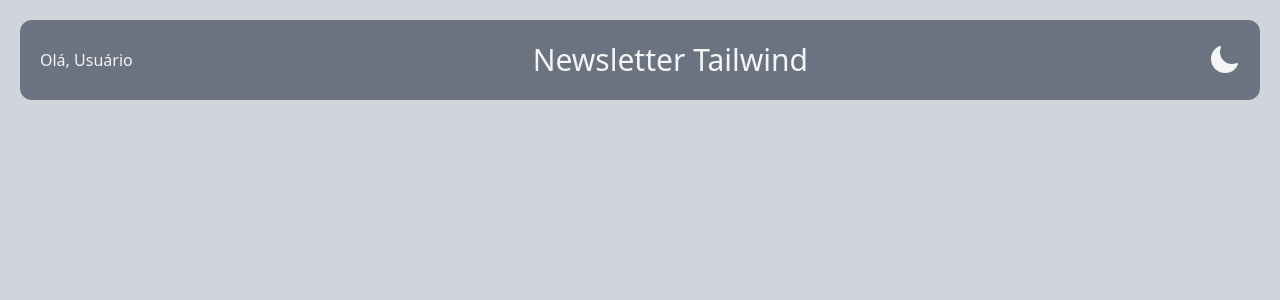
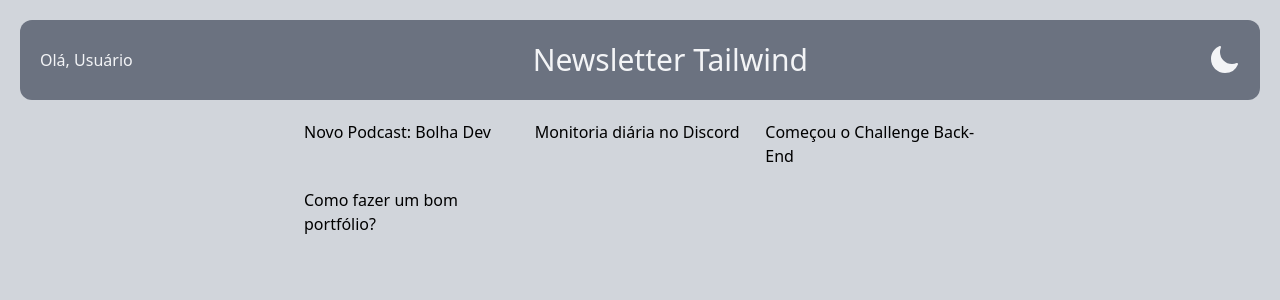
Before and after one commit to lucivandosousa/newsletter-tailwind, a React (Vite) app: page / in a window 1280 px wide. Shown: the top 300 px of the page. Built offline with nearby package versions, Linux system fonts and the light colour scheme.

Commit message:
feat: create list of articles

```diff
--- /dev/null
+++ b/article.json
@@ -0,0 +1,49 @@
+[
+  {
+    "title": "Novo Podcast: Bolha Dev",
+    "text": [
+      "A nossa bolha ficou muito mais unida e informada essa semana, com o lançamento do podcast diário Bolha Dev!  Em todas as tardes de segunda a sexta-feira, Marcus Mendes apresenta as melhores notícias da Newsletter do Filipe Deschamps, além de trazer conteúdos e dicas interessantes do Aluraverso.",
+      "Confira o último episódio do Bolha Dev, em que o Marcus falou sobre a Anatel intensificando combate contra pirataria, reconhecimento facial por sonar, treinamento de drones no metaverso e muito mais!"
+    ],
+    "tags": [
+      "podcast",
+      "bolhadev"
+    ]
+  },
+  {
+    "title": "Monitoria diária no Discord",
+    "text": [
+      "Desde a semana passada, estamos experimentando uma nova rotina na comunidade do Discord, na escola de Programação! Todas as tardes, os alunos e alunas aproveitam uma Monitoria com duração de uma hora, por meio do canal de voz da comunidade. Além da solução de dúvidas sobre carreira e tecnologia, acontece muita interação entre pessoas de diferentes estágios de aprendizagem.",
+      "Na primeira semana da Monitoria, tivemos 135 participantes! Se você também quiser trocar uma ideia por lá, é só aparecer às 15h no canal Sala de Estudos 1, dentro de Back-end, no Discord."
+    ],
+    "tags": [
+      "discord",
+      "monitoria"
+    ]
+  },
+  {
+    "title": "Começou o Challenge Back-End",
+    "text": [
+      "Começa hoje o Challenge Back-End, voltado para alunos e alunas da Alura que querem ter um projeto completo para adicionar ao portfólio e aumentar suas chances no mercado tech.",
+      "Serão quatro semanas para desenvolver uma API Rest de uma aplicação de controle financeiro, realizar validações de regras de negócio, implementar um relatório de informações e também um controle de acesso.",
+      "Ainda dá tempo de se inscrever e participar! Vem aprender colocando a mão na massa, sempre com o suporte do time Alura e da nossa comunidade no Discord."
+    ],
+    "tags": [
+      "back-end",
+      "node",
+      "java"
+    ]
+  },
+  {
+    "title": "Como fazer um bom portfólio?",
+    "text": [
+      "No último episódio do #HipstersPontoTube, Diogo Pires e Paulo Silveira conversaram sobre a importância do portfólio e quais são as dicas para criar essa ferramenta essencial para todos os níveis de profissionais. Eles também dão algumas dicas de carreira, respondendo perguntas como “quando é o momento certo de me aplicar nas vagas?”."
+    ],
+    "image": "/example.jpeg",
+    "alt": "Screenshot do Youtube com o episódio do podcast rodando",
+    "tags": [
+      "carreira",
+      "podcast"
+    ]
+  }
+]
--- a/src/App.jsx
+++ b/src/App.jsx
@@ -1,7 +1,11 @@
+import ArticleList from "./components/articleList";
 import Header from "./components/header/intex";
 
 export default function App() {
   return (
-    <Header />
+    <>
+      <Header />
+      <ArticleList />
+    </>
   )
 }
--- /dev/null
+++ b/src/components/articleList/index.jsx
@@ -0,0 +1,11 @@
+import articles from "../../../article.json"
+
+export default function ArticleList() {
+  return (
+    <div className="mt-5 sm:mt-0 grid gap-5 m-auto max-w-2xl sm:grid-cols-2 lg:grid-cols-3">
+      {articles.map(article => (
+        <p>{article.title}</p>
+      ))}
+    </div>
+  )
+}
```
